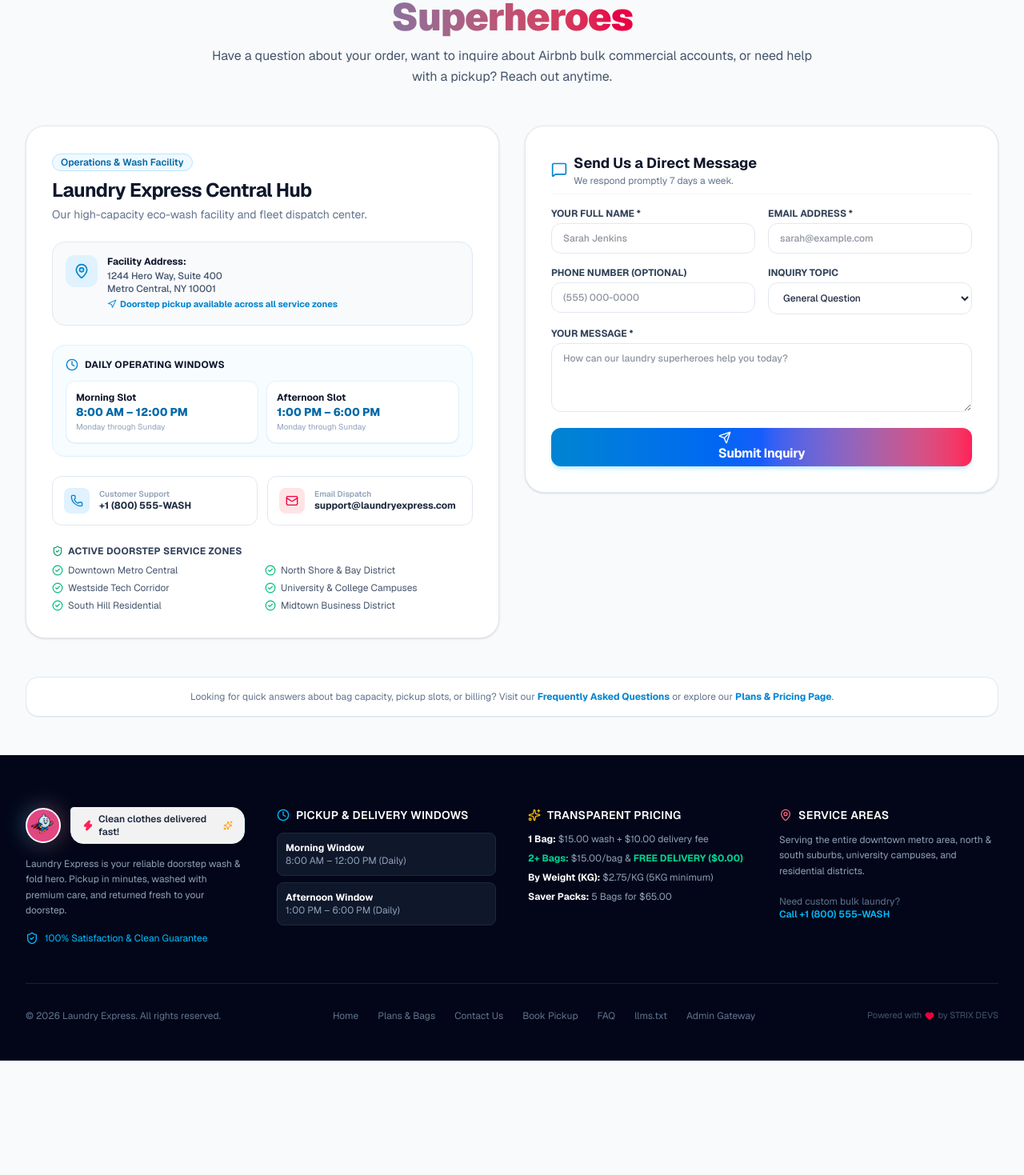
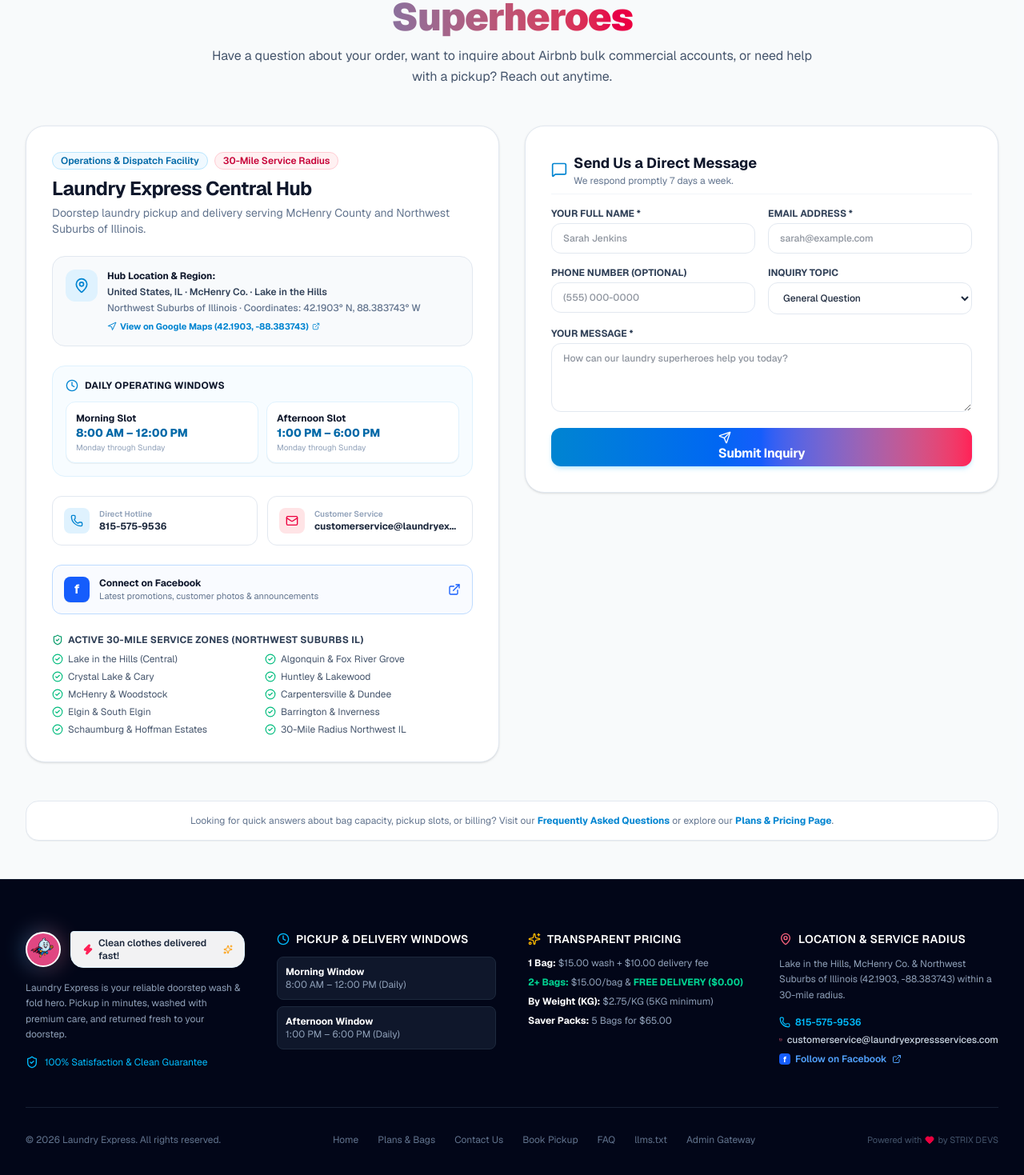
Before and after one commit to OHshajim/Laundry-Express, a Next.js app: page /contact in a window 1280 px wide. Shown: the part 259-1728 px from the top of the page at 80% size. Before the commit the page ends 1585 px from the top, so only its background shows below. Built offline with nearby package versions, Linux system fonts and the light colour scheme.

Commit message:
feat: add business phone, email, facebook page, Lake in the Hills coordinates and animated 30-mile radius highlight

```diff
--- a/src/app/contact/page.tsx
+++ b/src/app/contact/page.tsx
@@ -12,7 +12,7 @@
 export const metadata: Metadata = {
   title: "Contact Us & Operations Hub — Laundry Express",
   description:
-    "Get in touch with Laundry Express. Visit our central wash facility at 1244 Hero Way, call (555) 123-4567, or send us a message. Operating daily 8am-12pm & 1pm-6pm.",
+    "Get in touch with Laundry Express. Located in Lake in the Hills, McHenry Co., IL (42.1903, -88.383743). Call 815-575-9536 or message us for doorstep wash & fold in a 30-mile radius.",
   keywords: [
     "contact laundry express",
     "laundry express location",
--- a/src/app/layout.tsx
+++ b/src/app/layout.tsx
@@ -1,5 +1,6 @@
 import type { Metadata, Viewport } from "next";
 import { Geist, Geist_Mono } from "next/font/google";
+import { APP_CONFIG } from "@/lib/constants";
 import "./globals.css";
 
 const geistSans = Geist({
@@ -21,6 +22,7 @@
 };
 
 export const metadata: Metadata = {
+  metadataBase: new URL(APP_CONFIG.url),
   title: {
     default: "Laundry Express — Superhero Doorstep Wash & Fold Laundry Service",
     template: "%s | Laundry Express",
--- a/src/components/contact/location-card.tsx
+++ b/src/components/contact/location-card.tsx
@@ -1,20 +1,23 @@
 import * as React from "react";
-import { MapPin, Clock, Phone, Mail, Navigation, ShieldCheck, CheckCircle2 } from "lucide-react";
+import { MapPin, Clock, Phone, Mail, Navigation, ShieldCheck, CheckCircle2, Globe, ExternalLink } from "lucide-react";
 import { APP_CONFIG } from "@/lib/constants";
 import { Badge } from "@/components/ui/badge";
 
 const SERVICE_ZONES = [
-  "Downtown Metro Central",
-  "North Shore & Bay District",
-  "Westside Tech Corridor",
-  "University & College Campuses",
-  "South Hill Residential",
-  "Midtown Business District",
+  "Lake in the Hills (Central)",
+  "Algonquin & Fox River Grove",
+  "Crystal Lake & Cary",
+  "Huntley & Lakewood",
+  "McHenry & Woodstock",
+  "Carpentersville & Dundee",
+  "Elgin & South Elgin",
+  "Barrington & Inverness",
+  "Schaumburg & Hoffman Estates",
+  "30-Mile Radius Northwest IL",
 ];
 
 /**
  * LocationCard Component
- *
  * Displays physical laundry operations hub, operating pickup/delivery windows,
  * live dispatch status, coverage zones, and contact credentials.
  */
@@ -22,32 +25,47 @@
   return (
     <div className="bg-white rounded-3xl p-6 sm:p-8 border border-slate-200 shadow-sm space-y-6">
       <div>
-        <Badge variant="outline" className="mb-2 text-sky-700 bg-sky-50 border-sky-200">
-          Operations &amp; Wash Facility
-        </Badge>
+        <div className="flex flex-wrap items-center gap-2 mb-2">
+          <Badge variant="outline" className="text-sky-700 bg-sky-50 border-sky-200">
+            Operations &amp; Dispatch Facility
+          </Badge>
+          <Badge variant="outline" className="text-rose-700 bg-rose-50 border-rose-200">
+            30-Mile Service Radius
+          </Badge>
+        </div>
         <h3 className="text-2xl font-bold text-slate-900 tracking-tight">
           Laundry Express Central Hub
         </h3>
         <p className="text-xs sm:text-sm text-slate-500 mt-1">
-          Our high-capacity eco-wash facility and fleet dispatch center.
+          Doorstep laundry pickup and delivery serving McHenry County and Northwest Suburbs of Illinois.
         </p>
       </div>
 
-      {/* Physical Address */}
+      {/* Physical Address & Coordinates */}
       <div className="p-4 rounded-2xl bg-slate-50 border border-slate-200 flex items-start gap-3">
         <div className="h-10 w-10 rounded-xl bg-sky-100 text-sky-600 flex items-center justify-center shrink-0">
           <MapPin className="h-5 w-5" />
         </div>
-        <div className="text-xs">
-          <span className="font-bold text-slate-900 block">Facility Address:</span>
-          <p className="text-slate-600 mt-0.5 font-medium">
-            1244 Hero Way, Suite 400<br />
-            Metro Central, NY 10001
+        <div className="text-xs space-y-1">
+          <span className="font-bold text-slate-900 block">Hub Location &amp; Region:</span>
+          <p className="text-slate-700 font-semibold">
+            United States, IL · McHenry Co. · Lake in the Hills
           </p>
-          <span className="inline-flex items-center gap-1 text-[11px] text-sky-600 font-bold mt-1">
-            <Navigation className="h-3 w-3" />
-            Doorstep pickup available across all service zones
-          </span>
+          <p className="text-slate-500 font-medium">
+            Northwest Suburbs of Illinois · Coordinates: 42.1903° N, 88.383743° W
+          </p>
+          <div className="pt-1 flex flex-wrap items-center gap-2">
+            <a
+              href="https://maps.google.com/?q=42.1903,-88.383743"
+              target="_blank"
+              rel="noopener noreferrer"
+              className="inline-flex items-center gap-1 text-[11px] text-sky-600 hover:text-sky-700 font-bold hover:underline"
+            >
+              <Navigation className="h-3 w-3" />
+              View on Google Maps (42.1903, -88.383743)
+              <ExternalLink className="h-2.5 w-2.5" />
+            </a>
+          </div>
         </div>
       </div>
 
@@ -85,7 +103,7 @@
             <Phone className="h-4 w-4" />
           </div>
           <div>
-            <span className="text-[10px] text-slate-400 font-semibold block">Customer Support</span>
+            <span className="text-[10px] text-slate-400 font-semibold block">Direct Hotline</span>
             <span className="font-bold text-slate-800 group-hover:text-sky-600 transition-colors">
               {APP_CONFIG.supportPhone}
             </span>
@@ -93,26 +111,49 @@
         </a>
 
         <a
-          href="mailto:support@laundryexpress.com"
+          href={`mailto:${APP_CONFIG.supportEmail}`}
           className="p-3.5 rounded-xl border border-slate-200 hover:border-sky-300 hover:bg-sky-50/40 transition-colors flex items-center gap-3 group"
         >
           <div className="h-8 w-8 rounded-lg bg-rose-100 text-rose-600 flex items-center justify-center shrink-0 group-hover:bg-rose-600 group-hover:text-white transition-colors">
             <Mail className="h-4 w-4" />
           </div>
-          <div>
-            <span className="text-[10px] text-slate-400 font-semibold block">Email Dispatch</span>
-            <span className="font-bold text-slate-800 group-hover:text-rose-600 transition-colors">
-              support@laundryexpress.com
+          <div className="min-w-0">
+            <span className="text-[10px] text-slate-400 font-semibold block">Customer Service</span>
+            <span className="font-bold text-slate-800 group-hover:text-rose-600 transition-colors truncate block">
+              {APP_CONFIG.supportEmail}
             </span>
           </div>
         </a>
       </div>
 
+      {/* Facebook Social Profile */}
+      <a
+        href={APP_CONFIG.facebookUrl}
+        target="_blank"
+        rel="noopener noreferrer"
+        className="p-3.5 rounded-xl border border-blue-200 bg-blue-50/40 hover:bg-blue-50 hover:border-blue-300 transition-colors flex items-center justify-between group text-xs"
+      >
+        <div className="flex items-center gap-3">
+          <div className="h-8 w-8 rounded-lg bg-blue-600 text-white flex items-center justify-center shrink-0 font-bold text-base shadow-2xs">
+            f
+          </div>
+          <div>
+            <span className="font-bold text-slate-900 group-hover:text-blue-700 block">
+              Connect on Facebook
+            </span>
+            <span className="text-[11px] text-slate-500">
+              Latest promotions, customer photos &amp; announcements
+            </span>
+          </div>
+        </div>
+        <ExternalLink className="h-4 w-4 text-blue-600 shrink-0" />
+      </a>
+
       {/* Coverage Zones */}
       <div>
         <h4 className="text-xs font-bold text-slate-700 uppercase tracking-wide mb-2 flex items-center gap-1.5">
           <ShieldCheck className="h-3.5 w-3.5 text-emerald-600" />
-          <span>Active Doorstep Service Zones</span>
+          <span>Active 30-Mile Service Zones (Northwest Suburbs IL)</span>
         </h4>
         <div className="grid grid-cols-2 gap-1.5 text-xs text-slate-600">
           {SERVICE_ZONES.map((zone) => (
--- a/src/components/shared/site-footer.tsx
+++ b/src/components/shared/site-footer.tsx
@@ -1,5 +1,5 @@
 import Link from "next/link";
-import { Clock, ShieldCheck, MapPin, Sparkles, Heart } from "lucide-react";
+import { Clock, ShieldCheck, MapPin, Sparkles, Heart, Phone, Mail, ExternalLink } from "lucide-react";
 import { APP_CONFIG } from "@/lib/constants";
 import { MascotBadge } from "@/components/shared/mascot-badge";
 
@@ -65,15 +65,29 @@
           <div className="space-y-3">
             <h4 className="text-sm font-semibold text-white tracking-wide uppercase flex items-center gap-2">
               <MapPin className="h-4 w-4 text-rose-400" />
-              Service Areas
+              Location &amp; Service Radius
             </h4>
             <p className="text-xs text-slate-400 leading-relaxed">
-              Serving the entire downtown metro area, north &amp; south suburbs, university campuses, and residential districts.
+              Lake in the Hills, McHenry Co. &amp; Northwest Suburbs of Illinois (42.1903, -88.383743) within a 30-mile radius.
             </p>
-            <div className="pt-2 text-xs">
-              <span className="text-slate-500 block">Need custom bulk laundry?</span>
-              <a href={`tel:${APP_CONFIG.supportPhone}`} className="text-sky-400 hover:underline font-semibold">
-                Call {APP_CONFIG.supportPhone}
+            <div className="pt-1 space-y-1.5 text-xs">
+              <a href={`tel:${APP_CONFIG.supportPhone}`} className="text-sky-400 hover:underline font-semibold flex items-center gap-1.5">
+                <Phone className="h-3.5 w-3.5 text-sky-400" />
+                {APP_CONFIG.supportPhone}
+              </a>
+              <a href={`mailto:${APP_CONFIG.supportEmail}`} className="text-slate-300 hover:text-sky-400 hover:underline font-medium flex items-center gap-1.5 truncate">
+                <Mail className="h-3.5 w-3.5 text-rose-400" />
+                {APP_CONFIG.supportEmail}
+              </a>
+              <a
+                href={APP_CONFIG.facebookUrl}
+                target="_blank"
+                rel="noopener noreferrer"
+                className="text-blue-400 hover:underline font-semibold flex items-center gap-1.5 pt-0.5"
+              >
+                <span className="h-3.5 w-3.5 rounded bg-blue-600 text-white flex items-center justify-center text-[10px] font-bold">f</span>
+                Follow on Facebook
+                <ExternalLink className="h-3 w-3" />
               </a>
             </div>
           </div>
--- a/src/lib/constants.ts
+++ b/src/lib/constants.ts
@@ -4,9 +4,22 @@
   description:
     "Professional doorstep laundry service. 1 Bag = $10.00 delivery fee; 2+ Bags = FREE delivery! Operational daily 8am-12pm & 1pm-6pm.",
   url: "https://laundryexpress.com",
-  supportPhone: "+1 (800) 555-WASH",
-  supportEmail: "support@laundryexpress.com",
-  address: "1244 Hero Way, Suite 400, Metro Central, NY 10001",
+  supportPhone: "815-575-9536",
+  supportEmail: "customerservice@laundryexpressservices.com",
+  facebookUrl: "https://www.facebook.com/profile.php?id=61594071297569",
+  address: "United States, IL · McHenry Co. · Lake in the Hills",
+  location: {
+    city: "Lake in the Hills",
+    county: "McHenry Co.",
+    state: "IL",
+    country: "United States",
+    region: "Northwest Suburbs of Illinois",
+    lat: 42.1903,
+    lng: -88.383743,
+    serviceRadius: "Lake in the Hills - 30-mile radius",
+    displayAddress: "United States, IL · McHenry Co. · Lake in the Hills",
+    mapsUrl: "https://maps.google.com/?q=42.1903,-88.383743",
+  },
   operatingHours: {
     slot1: {
       id: "8am-12pm",
--- a/src/lib/seo/jsonld-schemas.ts
+++ b/src/lib/seo/jsonld-schemas.ts
@@ -11,9 +11,23 @@
     description: APP_CONFIG.description,
     url: APP_CONFIG.url,
     telephone: APP_CONFIG.supportPhone,
+    email: APP_CONFIG.supportEmail,
+    sameAs: [APP_CONFIG.facebookUrl],
     priceRange: "$$",
     paymentAccepted: "Credit Card, Apple Pay, Google Pay",
     currenciesAccepted: "USD",
+    address: {
+      "@type": "PostalAddress",
+      streetAddress: "Lake in the Hills",
+      addressLocality: "Lake in the Hills",
+      addressRegion: "IL",
+      addressCountry: "US",
+    },
+    geo: {
+      "@type": "GeoCoordinates",
+      latitude: APP_CONFIG.location.lat,
+      longitude: APP_CONFIG.location.lng,
+    },
     openingHoursSpecification: [
       {
         "@type": "OpeningHoursSpecification",
@@ -46,7 +60,7 @@
     ],
     areaServed: {
       "@type": "AdministrativeArea",
-      name: "Metropolitan Area & Suburbs",
+      name: "Lake in the Hills & 30-Mile Radius (Northwest Suburbs of Illinois)",
     },
     makesOffer: [
       {
```
Also changed, not shown: src/components/shared/hero-section.tsx (+24 -7 lines), public/llms.txt, 1 other file (tests, documents, lock files or other folders).
